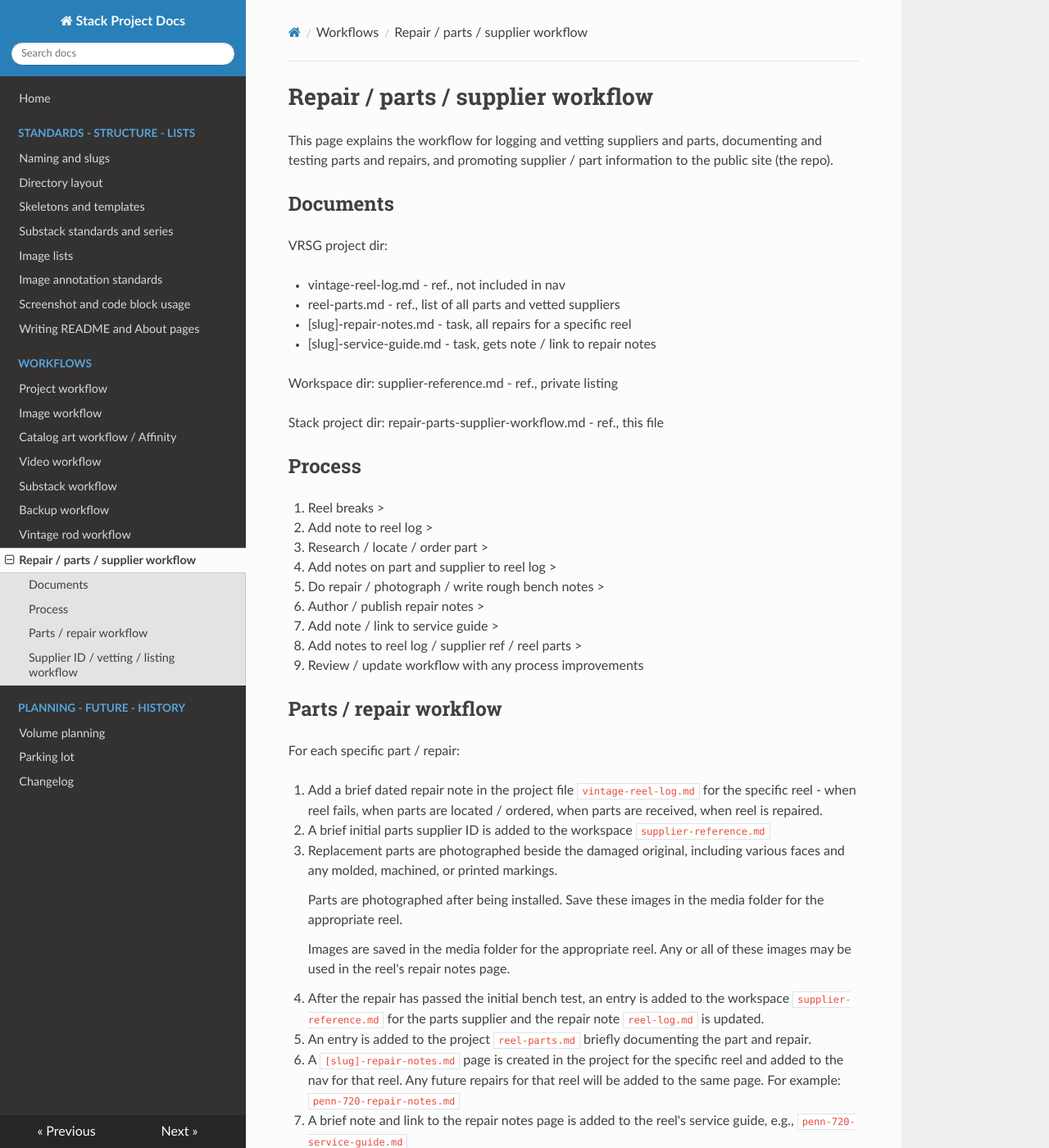
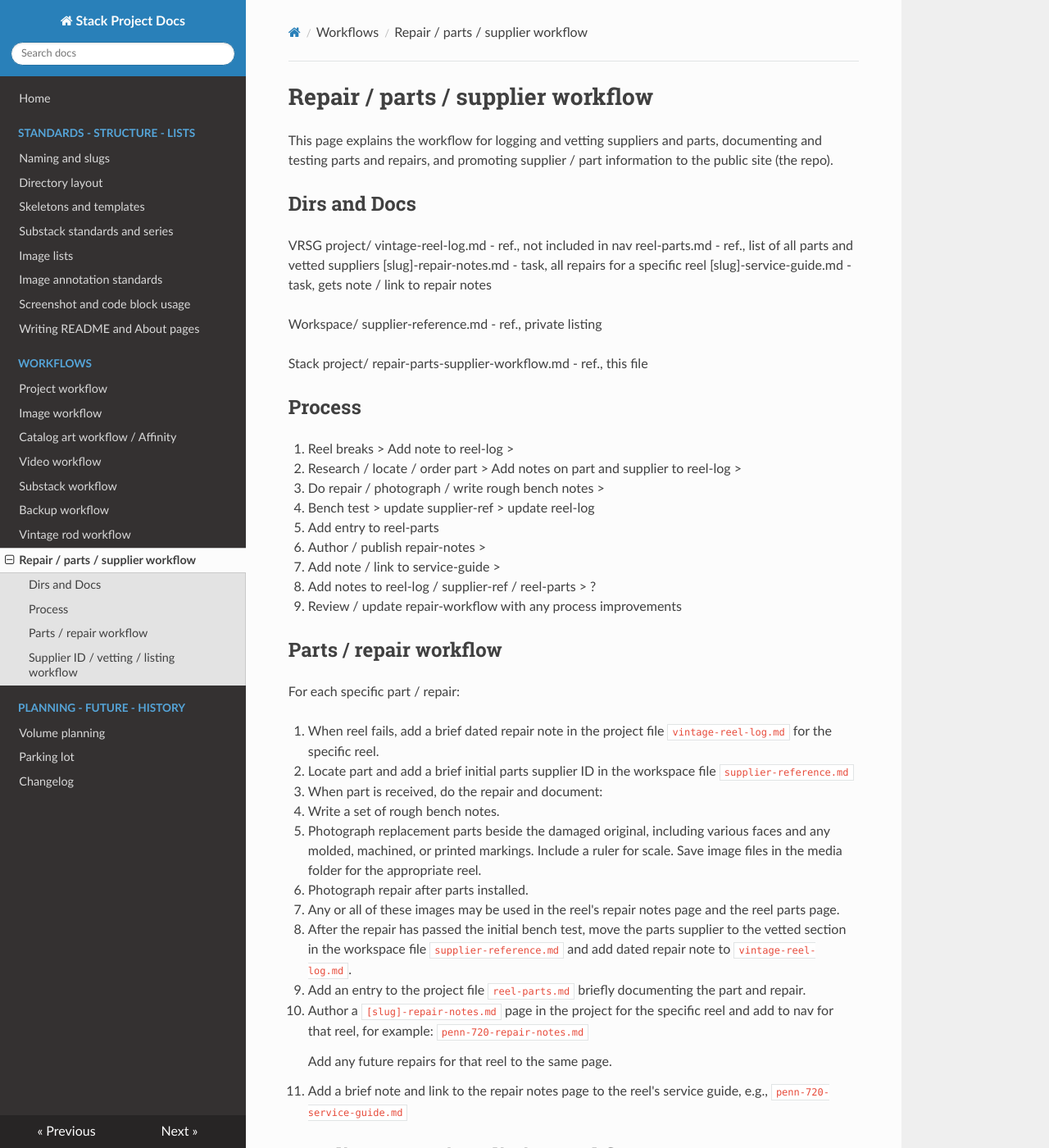
Before and after one commit to john-tech-writer/stack-project-docs, an MkDocs documentation site: the page built from docs/repair-parts-supplier-workflow.md, in a window 1280 px wide and 1400 px high. Shown: the whole window at 82% size. Built offline with MkDocs 1.6.1, drawn with Linux system fonts in a browser that asks for light colours; nearby versions of some CDN libraries.

Commit message:
Update repair-parts-supplier-workflow.md
minor revisions

```diff
--- a/docs/repair-parts-supplier-workflow.md
+++ b/docs/repair-parts-supplier-workflow.md
@@ -2,52 +2,61 @@
 
 This page explains the workflow for logging and vetting suppliers and parts, documenting and testing parts and repairs, and promoting supplier / part information to the public site (the repo).
 
-## Documents
+## Dirs and Docs
 
-VRSG project dir:
+VRSG project/
+vintage-reel-log.md - ref., not included in nav
+reel-parts.md - ref., list of all parts and vetted suppliers
+[slug]-repair-notes.md - task, all repairs for a specific reel
+[slug]-service-guide.md - task, gets note / link to repair notes
 
-  - vintage-reel-log.md - ref., not included in nav
-  - reel-parts.md - ref., list of all parts and vetted suppliers
-  - [slug]-repair-notes.md - task, all repairs for a specific reel
-  - [slug]-service-guide.md - task, gets note / link to repair notes
+Workspace/
+supplier-reference.md - ref., private listing
 
-Workspace dir: supplier-reference.md - ref., private listing
-
-Stack project dir: repair-parts-supplier-workflow.md - ref., this file
+Stack project/
+repair-parts-supplier-workflow.md - ref., this file
 
 ## Process
 
-1. Reel breaks >
-2. Add note to reel log >
-3. Research / locate / order part >
-4. Add notes on part and supplier to reel log >
-5. Do repair / photograph / write rough bench notes >
-6. Author / publish repair notes >
-7. Add note / link to service guide >
-8. Add notes to reel log / supplier ref / reel parts >
-9. Review / update workflow with any process improvements
+1. Reel breaks > Add note to reel-log >
+2. Research / locate / order part > Add notes on part and supplier to reel-log >
+3. Do repair / photograph / write rough bench notes >
+4. Bench test > update supplier-ref > update reel-log
+5. Add entry to reel-parts
+6. Author / publish repair-notes >
+7. Add note / link to service-guide >
+
+8. Add notes to reel-log / supplier-ref / reel-parts > ?
+
+9. Review / update repair-workflow with any process improvements
 
 ## Parts / repair workflow
 
 For each specific part / repair:
 
-1. Add a brief dated repair note in the project file `vintage-reel-log.md` for the specific reel - when reel fails, when parts are located / ordered, when parts are received, when reel is repaired.
+1. When reel fails, add a brief dated repair note in the project file `vintage-reel-log.md` for the specific reel.
 
-2. A brief initial parts supplier ID is added to the workspace `supplier-reference.md`
+2. Locate part and add a brief initial parts supplier ID in the workspace file `supplier-reference.md`
 
-3. Replacement parts are photographed beside the damaged original, including various faces and any molded, machined, or printed markings.
+3. When part is received, do the repair and document:
 
-    Parts are photographed after being installed. Save these images in the media folder for the appropriate reel.
+  - Write a set of rough bench notes.
 
-    Images are saved in the media folder for the appropriate reel. Any or all of these images may be used in the reel's repair notes page.
+  - Photograph replacement parts beside the damaged original, including various faces and any molded, machined, or printed markings. Include a ruler for scale.  Save image files in the media folder for the appropriate reel.
 
-4. After the repair has passed the initial bench test, an entry is added to the workspace `supplier-reference.md` for the parts supplier and the repair note `reel-log.md` is updated.
+  - Photograph repair after parts installed.
 
-5. An entry is added to the project `reel-parts.md` briefly documenting the part and repair.
+  - Any or all of these images may be used in the reel's repair notes page and the reel parts page.
 
-6. A `[slug]-repair-notes.md` page is created in the project for the specific reel and added to the nav for that reel. Any future repairs for that reel will be added to the same page. For example: `penn-720-repair-notes.md`
+4. After the repair has passed the initial bench test, move the parts supplier to the vetted section in the workspace file `supplier-reference.md` and add dated repair note to `vintage-reel-log.md`.
 
-7. A brief note and link to the repair notes page is added to the reel's service guide, e.g., `penn-720-service-guide.md`
+5. Add an entry to the project file `reel-parts.md` briefly documenting the part and repair.
+
+6. Author a `[slug]-repair-notes.md` page in the project for the specific reel and add to nav for that reel, for example: `penn-720-repair-notes.md`
+
+    Add any future repairs for that reel to the same page.
+
+7. Add a brief note and link to the repair notes page to the reel's service guide, e.g., `penn-720-service-guide.md`
 
 ## Supplier ID / vetting / listing workflow
 
```
